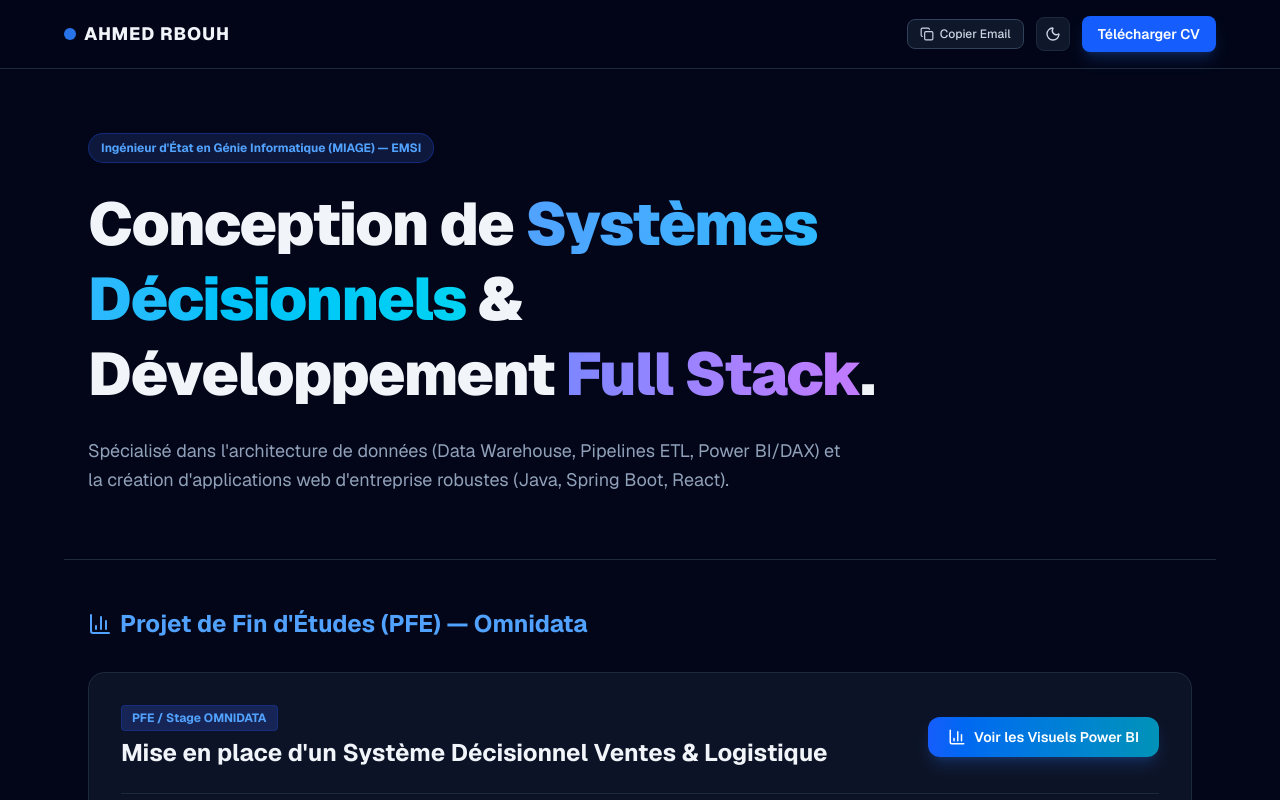
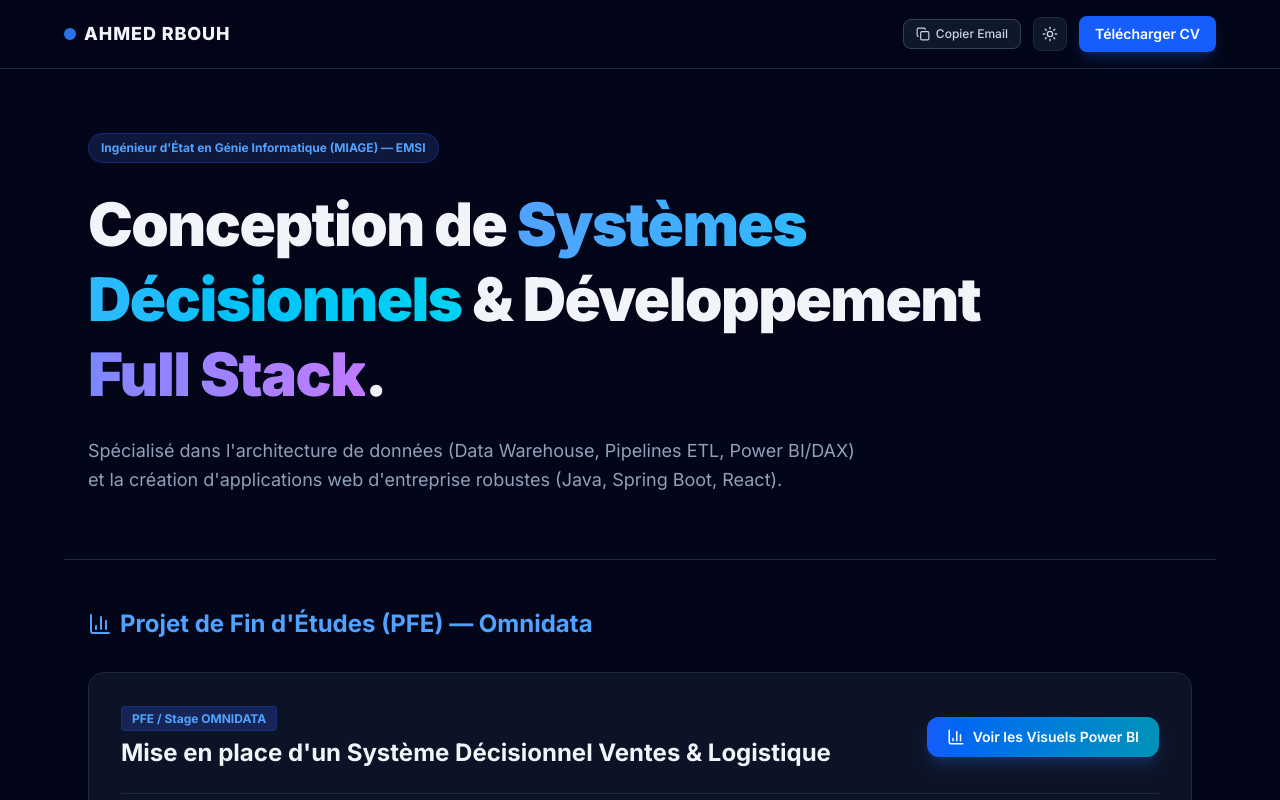
Before and after one commit to ahmedrbb/landing-page-ahmed, a Next.js app: page / in a window 1280 px wide. Shown: the top 800 px of the page. Built offline with nearby package versions, Linux system fonts and the light colour scheme.

Commit message:
Fix metadata, Formspree ID, and theme toggle

```diff
--- a/app/layout.tsx
+++ b/app/layout.tsx
@@ -1,29 +1,43 @@
-import type { Metadata } from "next";
-import { Geist, Geist_Mono } from "next/font/google";
-import "./globals.css";
+import type { Metadata } from 'next';
+import { Inter } from 'next/font/google';
+import './globals.css';
+import { ThemeProvider } from 'next-themes';
 
-const geistSans = Geist({
-  variable: "--font-geist-sans",
-  subsets: ["latin"],
-});
-
-const geistMono = Geist_Mono({
-  variable: "--font-geist-mono",
-  subsets: ["latin"],
-});
+const inter = Inter({ subsets: ['latin'] });
 
 export const metadata: Metadata = {
-  title: "Create Next App",
-  description: "Generated by create next app",
+  title: "Ahmed Rbouh | Data Engineer & BI Specialist",
+  description: "Portfolio professionnel d'Ahmed Rbouh - Data Engineering, Architecture ETL, PostgreSQL & Power BI.",
+  openGraph: {
+    title: "Ahmed Rbouh | Data Engineer & BI Specialist",
+    description: "Découvrez mes projets en Data Engineering, pipelines ETL et tableaux de bord Power BI.",
+    url: "https://portfolio-rbouh-ahmed-eosin.vercel.app/",
+    siteName: "Portfolio Ahmed Rbouh",
+    images: [
+      {
+        url: "/og-image.png", // assurez-vous d'avoir placé une image og-image.png dans le dossier public
+        width: 1200,
+        height: 630,
+        alt: "Ahmed Rbouh Portfolio",
+      },
+    ],
+    locale: "fr_FR",
+    type: "website",
+  },
 };
 
-export default function RootLayout({ children }: LayoutProps<"/">) {
+export default function RootLayout({
+  children,
+}: {
+  children: React.ReactNode;
+}) {
   return (
-    <html
-      lang="en"
-      className={`${geistSans.variable} ${geistMono.variable} h-full antialiased`}
-    >
-      <body className="min-h-full flex flex-col">{children}</body>
+    <html lang="fr" suppressHydrationWarning>
+      <body className={`${inter.className} bg-slate-950 text-slate-100 transition-colors duration-300 dark:bg-slate-950 dark:text-slate-100`}>
+        <ThemeProvider attribute="class" defaultTheme="dark" enableSystem>
+          {children}
+        </ThemeProvider>
+      </body>
     </html>
   );
 }
--- a/app/page.tsx
+++ b/app/page.tsx
@@ -198,7 +198,7 @@ export default function Home() {
           </div>
 
           <form
-            action="https://formspree.io/f/xvvv_votre_id"
+            action="https://formspree.io/f/xvvv_moevbnjy"
             method="POST"
             className="bg-slate-900/60 p-6 rounded-2xl border border-slate-800 space-y-4"
           >
```
